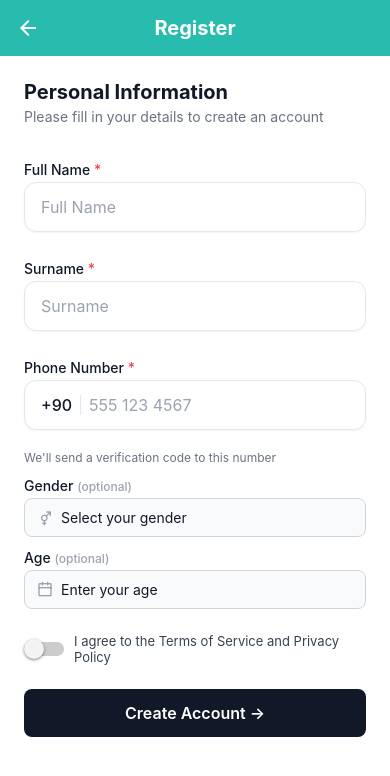
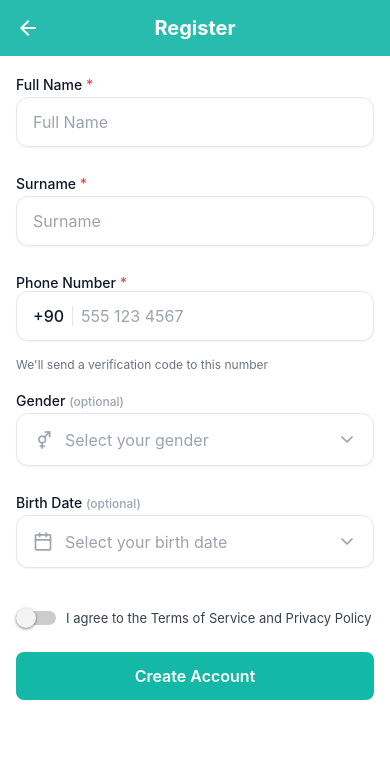
Before and after one commit to KotoJallow/sutcun-mobile, a React Native app: screen /Register in a window 390 px wide. Shown: the top 776 px of the page. Built offline with nearby package versions, Linux system fonts and the light colour scheme.

Commit message:
fix: register ekranı tasarımı tamamlandı

```diff
--- a/package.json
+++ b/package.json
@@ -10,6 +10,7 @@
   },
   "dependencies": {
     "@expo/metro-runtime": "~5.0.4",
+    "@react-native-community/datetimepicker": "^8.4.4",
     "@react-navigation/bottom-tabs": "^7.4.4",
     "@react-navigation/native": "^7.1.16",
     "@react-navigation/native-stack": "^7.3.23",
--- a/src/screens/RegisterScreen.tsx
+++ b/src/screens/RegisterScreen.tsx
@@ -7,7 +7,11 @@ import {
   StyleSheet,
   Switch,
   ScrollView,
+  Modal,
+  FlatList,
+  Platform,
 } from "react-native";
+import DateTimePicker from '@react-native-community/datetimepicker';
 import {
   FontAwesome,
   Feather,
@@ -21,8 +25,46 @@ const RegisterScreen = ({ navigation }: any) => {
   const [surname, setSurname] = useState("");
   const [phone, setPhone] = useState("");
   const [gender, setGender] = useState("");
-  const [age, setAge] = useState("");
+  const [birthDate, setBirthDate] = useState<Date | undefined>(undefined);
+  const [showDatePicker, setShowDatePicker] = useState(false);
   const [agreed, setAgreed] = useState(false);
+  const [genderModalVisible, setGenderModalVisible] = useState(false);
+
+  const genderOptions = [
+    { label: "Male", value: "male" },
+    { label: "Female", value: "female" },
+    { label: "Other", value: "other" },
+    { label: "Prefer not to say", value: "prefer_not_to_say" },
+  ];
+
+  const selectGender = (value: string, label: string) => {
+    setGender(label);
+    setGenderModalVisible(false);
+  };
+
+  const onDateChange = (event: any, selectedDate?: Date) => {
+    if (Platform.OS === 'android') {
+      setShowDatePicker(false);
+    }
+    if (selectedDate) {
+      setBirthDate(selectedDate);
+    }
+  };
+
+  const getBirthDateDisplay = () => {
+    if (birthDate) {
+      return birthDate.toLocaleDateString('en-US', {
+        year: 'numeric',
+        month: 'long',
+        day: 'numeric'
+      });
+    }
+    return "Select your birth date";
+  };
+
+  const showDatePickerModal = () => {
+    setShowDatePicker(true);
+  };
 
   return (
     <View style={{ flex: 1, backgroundColor: colors.white }}>
@@ -32,13 +74,8 @@ const RegisterScreen = ({ navigation }: any) => {
         onBackPress={() => navigation.goBack()}
       />
       <ScrollView contentContainerStyle={styles.container}>
-        <Text style={styles.heading}>Personal Information</Text>
-        <Text style={styles.subheading}>
-          Please fill in your details to create an account
-        </Text>
-
         {/*  Name */}
-        <Text style={styles.label}>
+        <Text style={styles.labelName}>
           Full Name <Text style={styles.required}>*</Text>
         </Text>
         <View style={styles.modernInputWrapper}>
@@ -66,7 +103,7 @@ const RegisterScreen = ({ navigation }: any) => {
         </View>
 
         {/* Phone Number */}
-        <Text style={styles.label}>
+        <Text style={styles.labelPhone}>
           Phone Number <Text style={styles.required}>*</Text>
         </Text>
         <View style={styles.modernInputWrapper}>
@@ -90,34 +127,41 @@ const RegisterScreen = ({ navigation }: any) => {
         <Text style={styles.label}>
           Gender <Text style={styles.optional}>(optional)</Text>
         </Text>
-        <View style={styles.inputWrapper}>
+        <TouchableOpacity
+          style={styles.modernInputWrapper}
+          onPress={() => setGenderModalVisible(true)}
+        >
+          <View style={styles.inputWithIcon}>
             <MaterialCommunityIcons
               name="gender-male-female"
-            size={16}
+              size={20}
               color="#9CA3AF"
             />
-          <TextInput
-            style={styles.input}
-            placeholder="Select your gender"
-            value={gender}
-            onChangeText={setGender}
-          />
+            <Text style={[styles.modernInputWithIcon, { color: gender ? "#111827" : "#9CA3AF" }]}>
+              {gender || "Select your gender"}
+            </Text>
+            <Feather name="chevron-down" size={20} color="#9CA3AF" />
           </View>
+        </TouchableOpacity>
 
-        {/* Age */}
+        {/* Birth Date */}
         <Text style={styles.label}>
-          Age <Text style={styles.optional}>(optional)</Text>
+          Birth Date <Text style={styles.optional}>(optional)</Text>
         </Text>
-        <View style={styles.inputWrapper}>
-          <Feather name="calendar" size={16} color="#9CA3AF" />
-          <TextInput
-            style={styles.input}
-            placeholder="Enter your age"
-            keyboardType="numeric"
-            value={age}
-            onChangeText={setAge}
-          />
+        <TouchableOpacity
+          style={styles.modernInputWrapper}
+          onPress={showDatePickerModal}
+        >
+          <View style={styles.inputWithIcon}>
+            <Feather name="calendar" size={20} color="#9CA3AF" />
+            <Text style={[styles.modernInputWithIcon, {
+              color: birthDate ? "#111827" : "#9CA3AF"
+            }]}>
+              {getBirthDateDisplay()}
+            </Text>
+            <Feather name="chevron-down" size={20} color="#9CA3AF" />
           </View>
+        </TouchableOpacity>
 
         {/* Terms Agreement */}
         <View style={styles.checkboxContainer}>
@@ -133,35 +177,117 @@ const RegisterScreen = ({ navigation }: any) => {
         </View>
 
         {/* Create Account Button */}
-        <TouchableOpacity style={styles.createButton}>
-          <Text style={styles.createButtonText}>Create Account →</Text>
+        <TouchableOpacity style={styles.button}>
+          <Text style={styles.buttonText}>Create Account</Text>
         </TouchableOpacity>
       </ScrollView>
+
+      {/* Gender Modal */}
+      <Modal
+        visible={genderModalVisible}
+        transparent={true}
+        animationType="fade"
+        onRequestClose={() => setGenderModalVisible(false)}
+      >
+        <View style={styles.modalOverlay}>
+          <View style={styles.modalContent}>
+            <View style={styles.modalHeader}>
+              <Text style={styles.modalTitle}>Select Gender</Text>
+              <TouchableOpacity onPress={() => setGenderModalVisible(false)}>
+                <Feather name="x" size={24} color="#111827" />
+              </TouchableOpacity>
+            </View>
+            <FlatList
+              data={genderOptions}
+              keyExtractor={(item) => item.value}
+              renderItem={({ item }) => (
+                <TouchableOpacity
+                  style={styles.modalItem}
+                  onPress={() => selectGender(item.value, item.label)}
+                >
+                  <Text style={styles.modalItemText}>{item.label}</Text>
+                  {gender === item.label && (
+                    <Feather name="check" size={20} color="#14b8a6" />
+                  )}
+                </TouchableOpacity>
+              )}
+            />
+          </View>
+        </View>
+      </Modal>
+
+      {/* Native DatePicker */}
+      {showDatePicker && (
+        <>
+          {Platform.OS === 'ios' ? (
+            <Modal
+              transparent={true}
+              animationType="fade"
+              visible={showDatePicker}
+              onRequestClose={() => setShowDatePicker(false)}
+            >
+              <View style={styles.datePickerModalOverlay}>
+                <TouchableOpacity
+                  style={styles.datePickerModalBackdrop}
+                  onPress={() => setShowDatePicker(false)}
+                  activeOpacity={1}
+                />
+                <View style={styles.datePickerModalContent}>
+                  <DateTimePicker
+                    testID="dateTimePicker"
+                    value={birthDate || new Date()}
+                    mode="date"
+                    is24Hour={true}
+                    display="spinner"
+                    onChange={onDateChange}
+                    maximumDate={new Date()}
+                    style={styles.datePickerIOS}
+                  />
+                </View>
+              </View>
+            </Modal>
+          ) : (
+            <DateTimePicker
+              testID="dateTimePicker"
+              value={birthDate || new Date()}
+              mode="date"
+              is24Hour={true}
+              display="default"
+              onChange={onDateChange}
+              maximumDate={new Date()}
+            />
+          )}
+        </>
+      )}
     </View>
   );
 };
 
 const styles = StyleSheet.create({
   container: {
-    padding: 24,
+    padding: 16,
     backgroundColor: colors.white,
     flexGrow: 1,
   },
-  heading: {
-    fontSize: 20,
-    fontWeight: "bold",
-    color: "#111827",
-    marginBottom: 4,
-  },
-  subheading: {
-    color: "#6B7280",
-    marginBottom: 24,
-  },
+
   label: {
     fontSize: 14,
     fontWeight: "500",
     marginTop: 12,
     marginBottom: 4,
+    color: "#111827",
+  },
+  labelName: {
+    fontSize: 14,
+    fontWeight: "500",
+    marginTop: 4,
+    marginBottom: 4,
+    color: "#111827",
+  },
+  labelPhone: {
+    fontSize: 14,
+    fontWeight: "500",
+    marginTop: 12,
     color: "#111827",
   },
   required: {
@@ -189,8 +315,8 @@ const styles = StyleSheet.create({
   },
   note: {
     fontSize: 12,
+    marginBottom: 8,
     color: "#6B7280",
-    marginTop: 4,
   },
   checkboxContainer: {
     flexDirection: "row",
@@ -204,16 +330,17 @@ const styles = StyleSheet.create({
     color: "#374151",
     flex: 1,
   },
-  createButton: {
-    backgroundColor: "#111827",
+  button: {
+    backgroundColor: "#14b8a6",
     paddingVertical: 14,
     borderRadius: 8,
     alignItems: "center",
+    marginBottom: 10,
   },
-  createButtonText: {
+  buttonText: {
     color: "#fff",
+    fontWeight: "600",
     fontSize: 16,
-    fontWeight: "600",
   },
   modernInputWrapper: {
     borderColor: "#E5E7EB",
@@ -258,6 +385,149 @@ const styles = StyleSheet.create({
     color: "#111827",
     backgroundColor: "transparent",
   },
+  inputWithIcon: {
+    flexDirection: "row",
+    alignItems: "center",
+    paddingHorizontal: 16,
+    paddingVertical: 14,
+  },
+  modernInputWithIcon: {
+    marginLeft: 12,
+    flex: 1,
+    fontSize: 16,
+    color: "#111827",
+    backgroundColor: "transparent",
+  },
+  modalOverlay: {
+    flex: 1,
+    backgroundColor: "rgba(0, 0, 0, 0.5)",
+    justifyContent: "flex-end",
+  },
+  modalContent: {
+    backgroundColor: "#FFFFFF",
+    borderTopLeftRadius: 20,
+    borderTopRightRadius: 20,
+    maxHeight: "70%",
+  },
+  modalHeader: {
+    flexDirection: "row",
+    justifyContent: "space-between",
+    alignItems: "center",
+    padding: 20,
+    borderBottomWidth: 1,
+    borderBottomColor: "#E5E7EB",
+  },
+  modalTitle: {
+    fontSize: 18,
+    fontWeight: "600",
+    color: "#111827",
+  },
+  modalItem: {
+    flexDirection: "row",
+    justifyContent: "space-between",
+    alignItems: "center",
+    paddingHorizontal: 20,
+    paddingVertical: 16,
+    borderBottomWidth: 1,
+    borderBottomColor: "#F3F4F6",
+  },
+  modalItemText: {
+    fontSize: 16,
+    color: "#111827",
+  },
+  datePickerContainer: {
+    flexDirection: "row",
+    paddingHorizontal: 20,
+    paddingTop: 20,
+    height: 300,
+  },
+  dateColumn: {
+    flex: 1,
+    marginHorizontal: 5,
+  },
+  dateColumnTitle: {
+    fontSize: 14,
+    fontWeight: "600",
+    color: "#111827",
+    textAlign: "center",
+    marginBottom: 10,
+  },
+  dateColumnScroll: {
+    maxHeight: 250,
+  },
+  dateItem: {
+    paddingVertical: 12,
+    paddingHorizontal: 8,
+    alignItems: "center",
+    borderRadius: 8,
+    marginBottom: 4,
+  },
+  selectedDateItem: {
+    backgroundColor: "#14b8a6",
+  },
+  dateItemText: {
+    fontSize: 16,
+    color: "#111827",
+  },
+  selectedDateItemText: {
+    color: "#FFFFFF",
+    fontWeight: "600",
+  },
+  confirmButton: {
+    backgroundColor: "#111827",
+    marginHorizontal: 20,
+    marginTop: 20,
+    paddingVertical: 14,
+    borderRadius: 8,
+    alignItems: "center",
+  },
+  confirmButtonText: {
+    color: "#FFFFFF",
+    fontSize: 16,
+    fontWeight: "600",
+  },
+  datePickerModalOverlay: {
+    flex: 1,
+    justifyContent: "flex-end",
+    backgroundColor: "rgba(0, 0, 0, 0.5)",
+  },
+  datePickerModalBackdrop: {
+    flex: 1,
+  },
+  datePickerModalContent: {
+    backgroundColor: "#FFFFFF",
+    borderTopLeftRadius: 20,
+    borderTopRightRadius: 20,
+    paddingBottom: 40,
+  },
+  datePickerHeader: {
+    flexDirection: "row",
+    justifyContent: "space-between",
+    alignItems: "center",
+    paddingHorizontal: 20,
+    paddingVertical: 16,
+    borderBottomWidth: 1,
+    borderBottomColor: "#E5E7EB",
+  },
+  datePickerTitle: {
+    fontSize: 18,
+    fontWeight: "600",
+    color: "#111827",
+  },
+  datePickerCancel: {
+    fontSize: 16,
+    color: "#6B7280",
+  },
+  datePickerDone: {
+    fontSize: 16,
+    color: "#14b8a6",
+    fontWeight: "600",
+  },
+  datePickerIOS: {
+    backgroundColor: "#FFFFFF",
+    alignSelf: 'center',
+    width: '100%',
+  },
 });
 
 export default RegisterScreen;
```
Also changed, not shown: 1 other file (tests, documents, lock files or other folders). Lines whose indentation alone changed are shown as unchanged.
